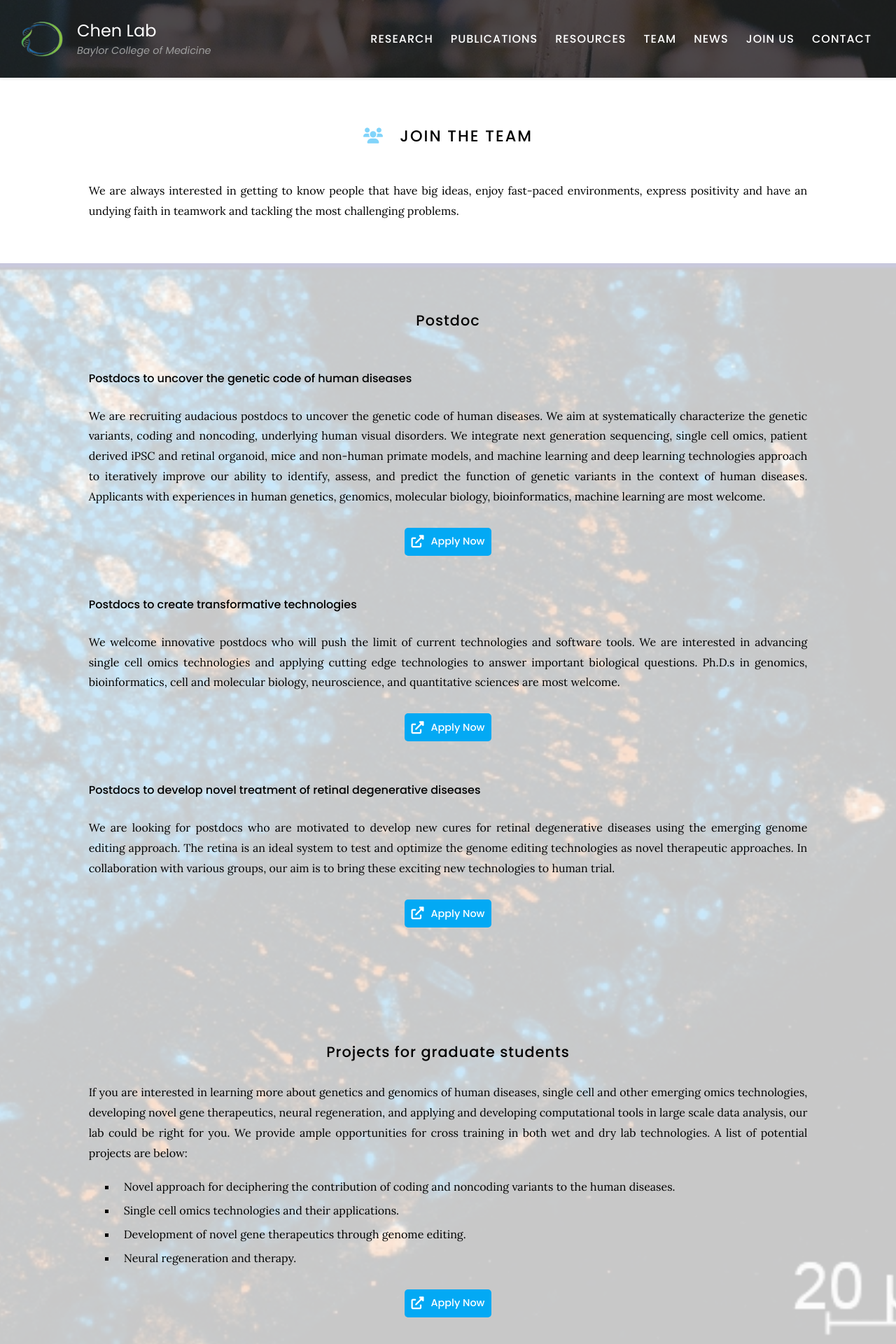
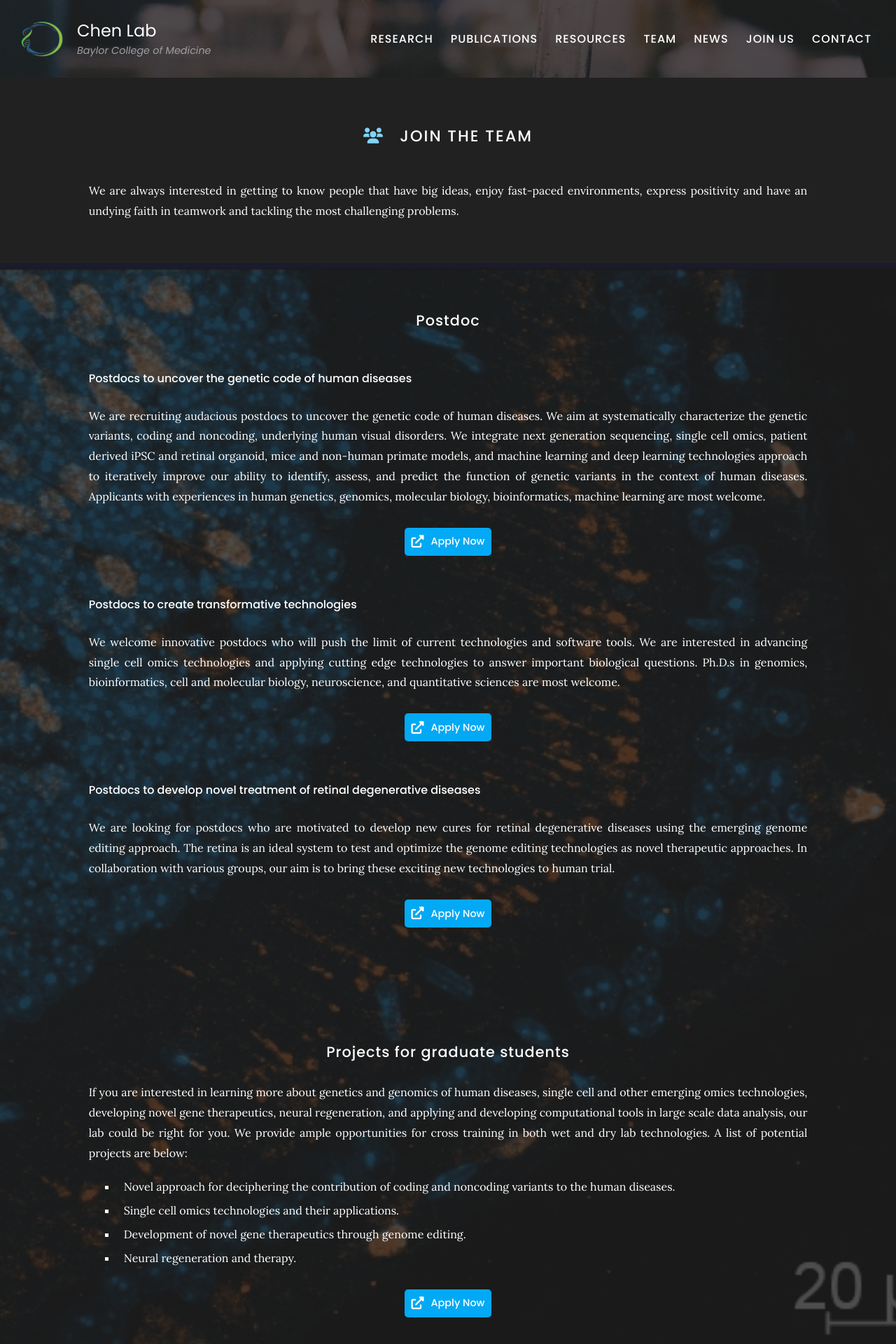
Before and after one commit to RCHENLAB/rchenlab.github.io, a Jekyll site: the page built from Join us/index.md, in a window 1280 px wide. Shown: the top 1920 px of the page at 70% size. Built offline with Jekyll 4.4.1, drawn with Linux system fonts in a browser that asks for light colours.

Commit message:
Update index.md

```diff
--- a/Join us/index.md
+++ b/Join us/index.md
@@ -4,11 +4,12 @@ nav:
   order: 6
   tooltip: We're hiring!
 ---
+{% include section.html dark=true%}
 # <i class="fas fa-users"></i>Join The Team
 
 We are always interested in getting to know people that have big ideas, enjoy fast-paced environments, express positivity and have an undying faith in teamwork and tackling the most challenging problems.
 
-{% include section.html background="images/regeneration.jpg"%}
+{% include section.html background="images/regeneration.jpg" dark=true%}
 ## Postdoc
 #### Postdocs to uncover the genetic code of human diseases
 
```
